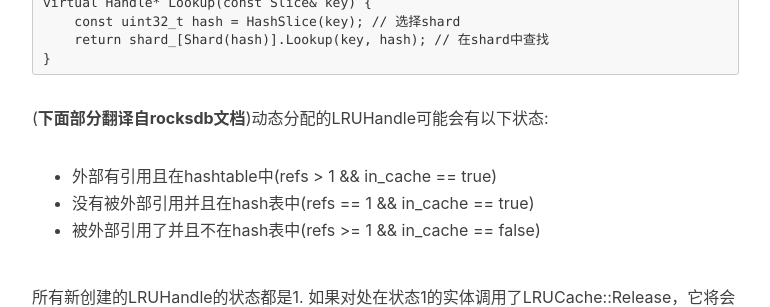
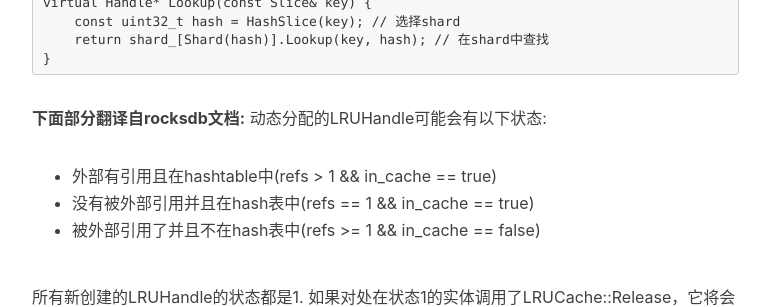
Before and after one commit to gao-xiao-long/gao-xiao-long.github.io, a Jekyll site: the page built from _posts/2016-05-13-leveldb-cache.markdown, in a window 1280 px wide and 900 px high, scrolled down 5197 px. Shown: the part 152-459 px from the top of the window, without its empty margins (233-1003 px from the left). Built offline with Jekyll 4.4.1, drawn with Linux system fonts in a browser that asks for light colours; nearby versions of some CDN libraries; comment, search, counter and statistics services are not loaded; part of the change alters nothing that is shown.

Commit message:
new content

````diff
--- a/_posts/2016-05-13-leveldb-cache.markdown
+++ b/_posts/2016-05-13-leveldb-cache.markdown
@@ -200,7 +200,8 @@ virtual Handle* Lookup(const Slice& key) {
 }
 ```
 
-(**下面部分翻译自rocksdb文档**)动态分配的LRUHandle可能会有以下状态:
+**下面部分翻译自rocksdb文档:**
+动态分配的LRUHandle可能会有以下状态:
 
 * 外部有引用且在hashtable中(refs >  1 && in_cache == true)
 * 没有被外部引用并且在hash表中(refs == 1 && in_cache == true)
````
